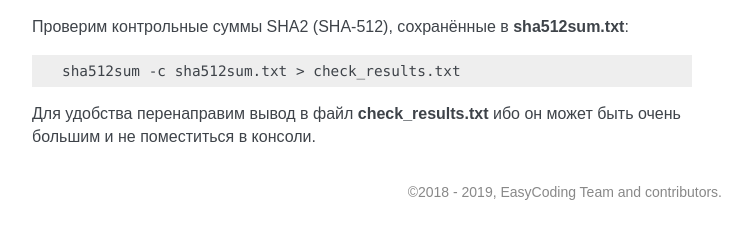
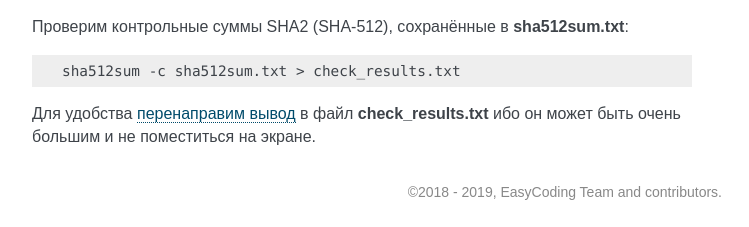
Before and after one commit to RussianFedora/FAQ, a Sphinx documentation site: the page built from source/using-applications.rst, in a window 1280 px wide and 900 px high, scrolled down 18267 px. Shown: the part 670-897 px from the top of the window, without its empty margins (388-1137 px from the left). Built offline with Sphinx 7.4.7, drawn with Linux system fonts in a browser that asks for light colours.

```diff
--- a/source/using-applications.rst
+++ b/source/using-applications.rst
@@ -1030,4 +1030,4 @@ Cгенерируем файл с контрольными суммами SHA2 (
 
     sha512sum -c sha512sum.txt > check_results.txt
 
-Для удобства перенаправим вывод в файл **check_results.txt** ибо он может быть очень большим и не поместиться в консоли.
+Для удобства :ref:`перенаправим вывод <bash-pipelines>` в файл **check_results.txt** ибо он может быть очень большим и не поместиться на экране.
```
Also changed, not shown: other parts of source/using-applications.rst (+1 -1 lines).
